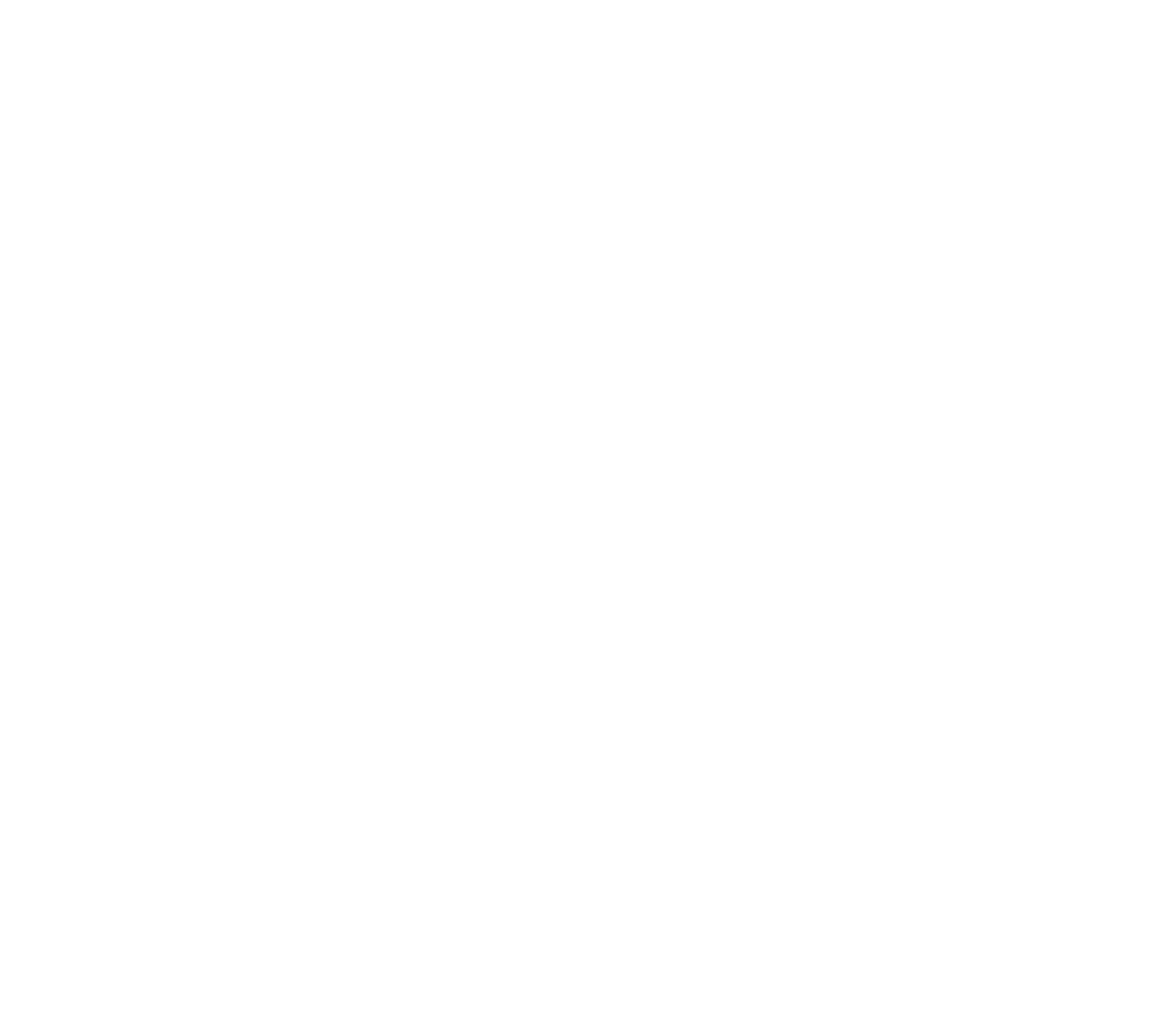
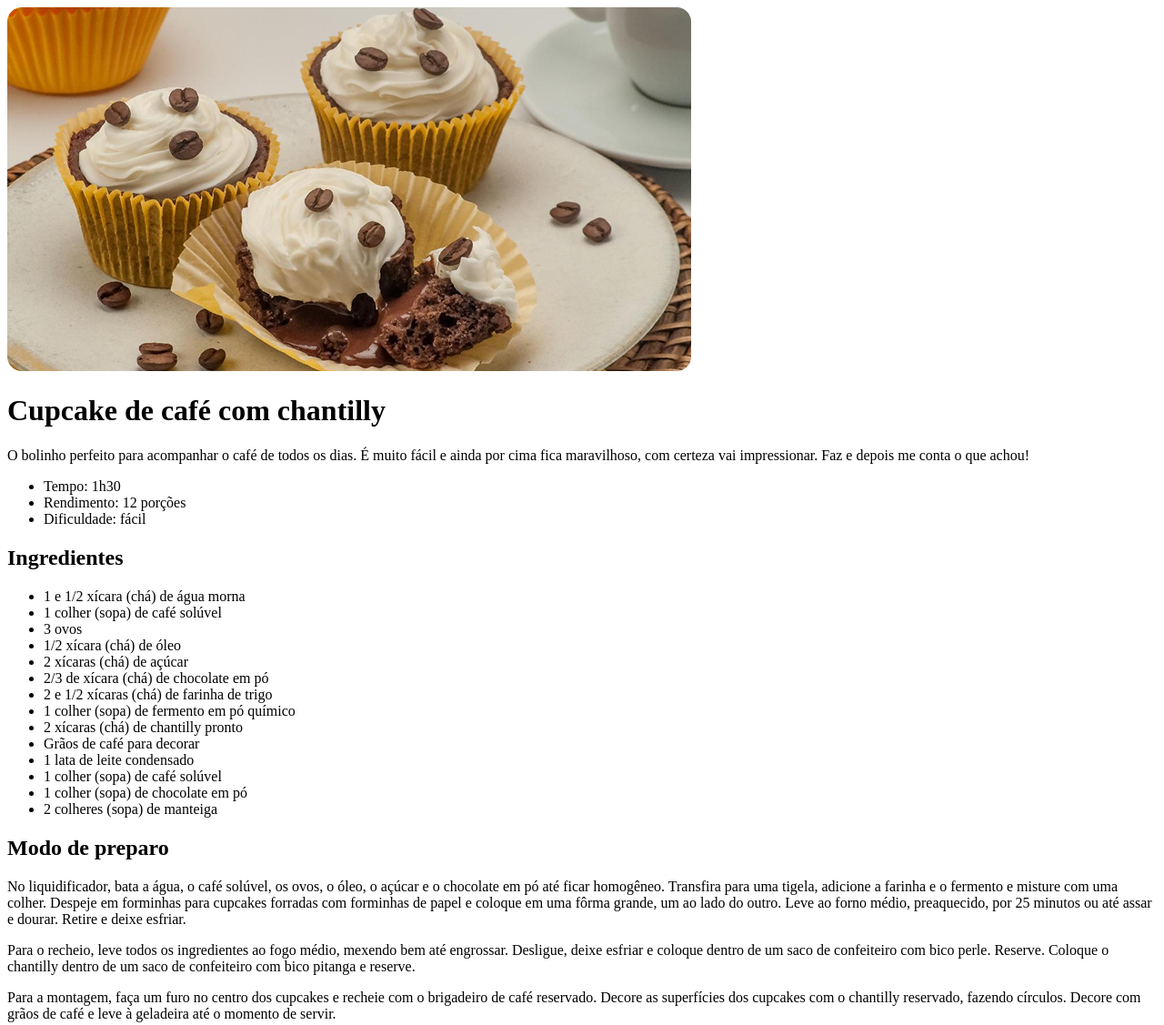
Before and after one commit to pcbandeira-m/pagina-de-receita, a plain HTML site: page index.html in a window 1280 px wide. Shown: the whole page at 91% size. Before the commit the page ends 800 px from the top, so only its background shows below. Drawn offline with Linux system fonts and the light colour scheme.

Commit message:
Estrutura HTML inicial

```diff
--- a/index.html
+++ b/index.html
@@ -11,9 +11,40 @@
 </head>
 
 <body>
-  <main>
+  <div id="page">
+    <img src="/imgs/main-image.png" alt="Imagem de três cupcakes de chocolate com topo de chantilly">
+    <main>
+      <h1>Cupcake de café com chantilly</h1>
+      <p>O bolinho perfeito para acompanhar o café de todos os dias. É muito fácil e ainda por cima fica maravilhoso, com certeza vai impressionar. Faz e depois me conta o que achou!</p>
+      <ul>
+        <li>Tempo: 1h30</li>
+        <li>Rendimento: 12 porções</li>
+        <li>Dificuldade: fácil</li>
+      </ul>
 
-  </main>
+      <h2>Ingredientes</h2>
+      <ul>
+        <li>1 e 1/2 xícara (chá) de água morna</li>
+        <li>1 colher (sopa) de café solúvel</li>
+        <li>3 ovos</li>
+        <li>1/2 xícara (chá) de óleo</li>
+        <li>2 xícaras (chá) de açúcar</li>
+        <li>2/3 de xícara (chá) de chocolate em pó</li>
+        <li>2 e 1/2 xícaras (chá) de farinha de trigo</li>
+        <li>1 colher (sopa) de fermento em pó químico</li>
+        <li>2 xícaras (chá) de chantilly pronto</li>
+        <li>Grãos de café para decorar</li>
+        <li>1 lata de leite condensado</li>
+        <li>1 colher (sopa) de café solúvel</li>
+        <li>1 colher (sopa) de chocolate em pó</li>
+        <li>2 colheres (sopa) de manteiga</li>
+      </ul>
+      <h2>Modo de preparo</h2>
+      <p>No liquidificador, bata a água, o café solúvel, os ovos, o óleo, o açúcar e o chocolate em pó até ficar homogêneo. Transfira para uma tigela, adicione a farinha e o fermento e misture com uma colher. Despeje em forminhas para cupcakes forradas com forminhas de papel e coloque em uma fôrma grande, um ao lado do outro. Leve ao forno médio, preaquecido, por 25 minutos ou até assar e dourar. Retire e deixe esfriar. </p>
+      <p>Para o recheio, leve todos os ingredientes ao fogo médio, mexendo bem até engrossar. Desligue, deixe esfriar e coloque dentro de um saco de confeiteiro com bico perle. Reserve. Coloque o chantilly dentro de um saco de confeiteiro com bico pitanga e reserve. </p>
+      <p>Para a montagem, faça um furo no centro dos cupcakes e recheie com o brigadeiro de café reservado. Decore as superfícies dos cupcakes com o chantilly reservado, fazendo círculos. Decore com grãos de café e leve à geladeira até o momento de servir.</p>
+    </main>
+  </div>
 
 </body>
 
```
